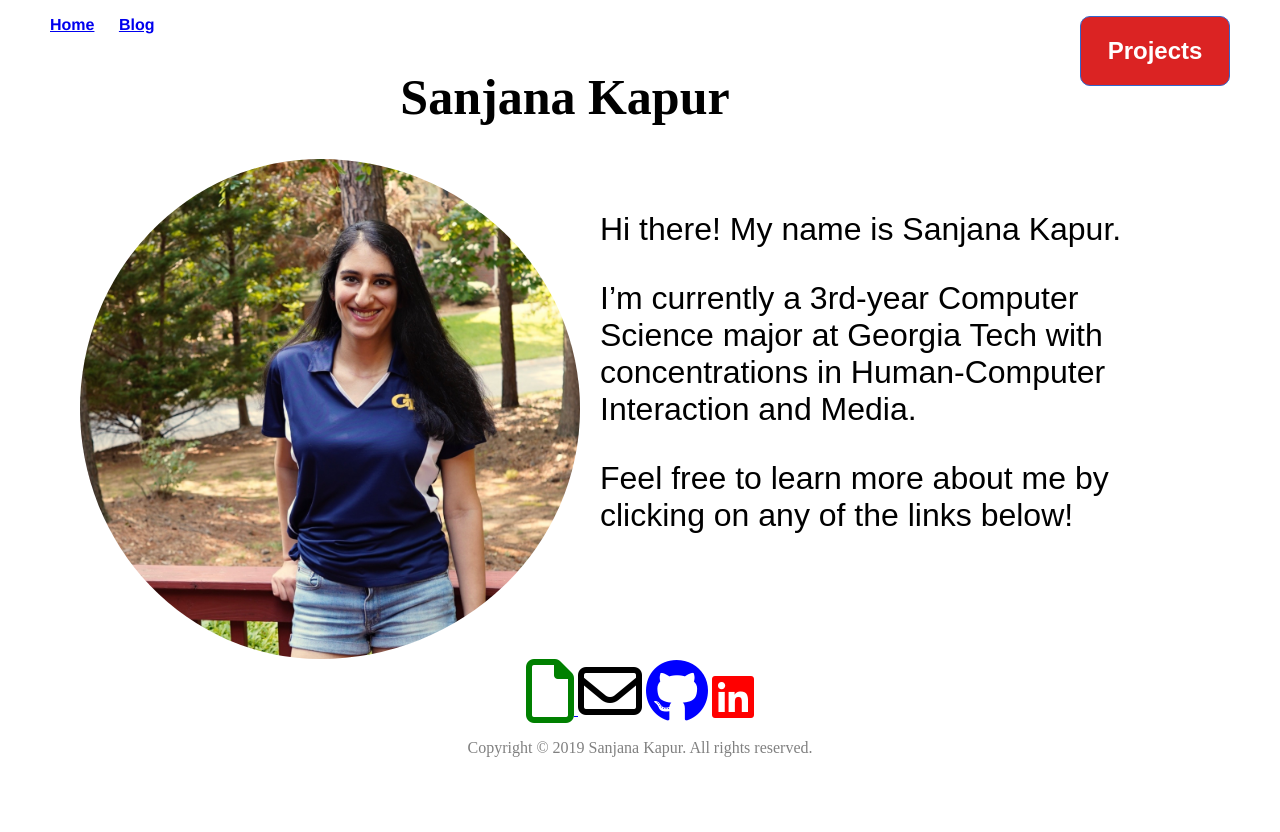
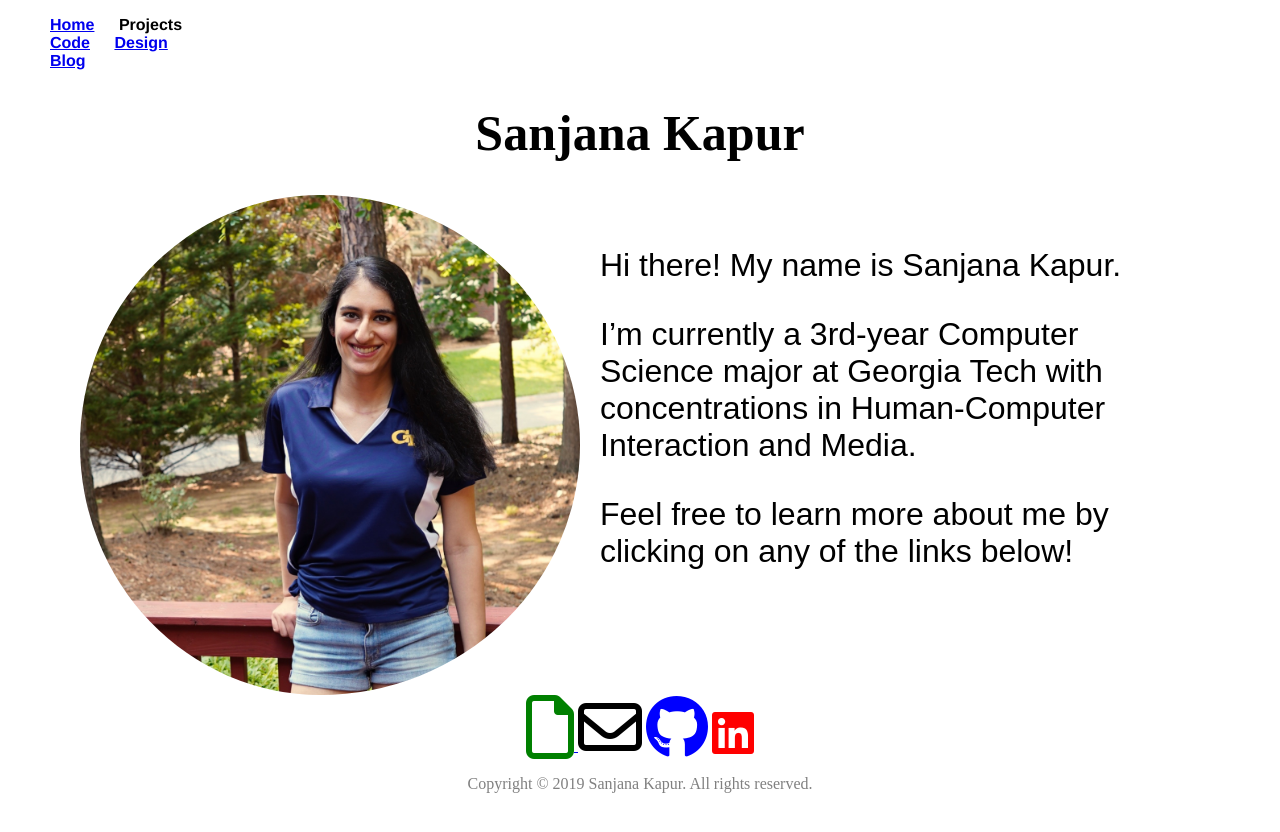
Before and after one commit to skapur12/skapur12.github.io, a Jekyll site: the page built from index.html, in a window 1280 px wide. Shown: the top 832 px of the page. Built offline with Jekyll 4.4.1, drawn with Linux system fonts in a browser that asks for light colours; nearby versions of some CDN libraries.

Commit message:
Update default.html

```diff
--- a/_layouts/default.html
+++ b/_layouts/default.html
@@ -28,14 +28,11 @@
 <nav>
   <ul>
     <li><a href="https://skapur12.github.io">Home</a></li>
-
-    <div class="dropdown">				<!--dropdown-->
-    <button class="dropbtn">Projects</button>		<!--dropbtn-->
-    <div class="dropdown-content">
-      <a href="https://skapur12.github.io/code.html">Code</a>
-      <a href="https://skapur12.github.io/design.html">Design</a>
-    </div>
-  </div>
+    <li>Projects</li>
+	 <ul>
+		 <li><a href="https://skapur12.github.io/code.html">Code</a></li>
+		 <li><a href="https://skapur12.github.io/design.html">Design</a></li>
+	  </ul>
 
     <li><a href="https://skapur12.github.io/blog/">Blog</a></li>
   </ul>
```
